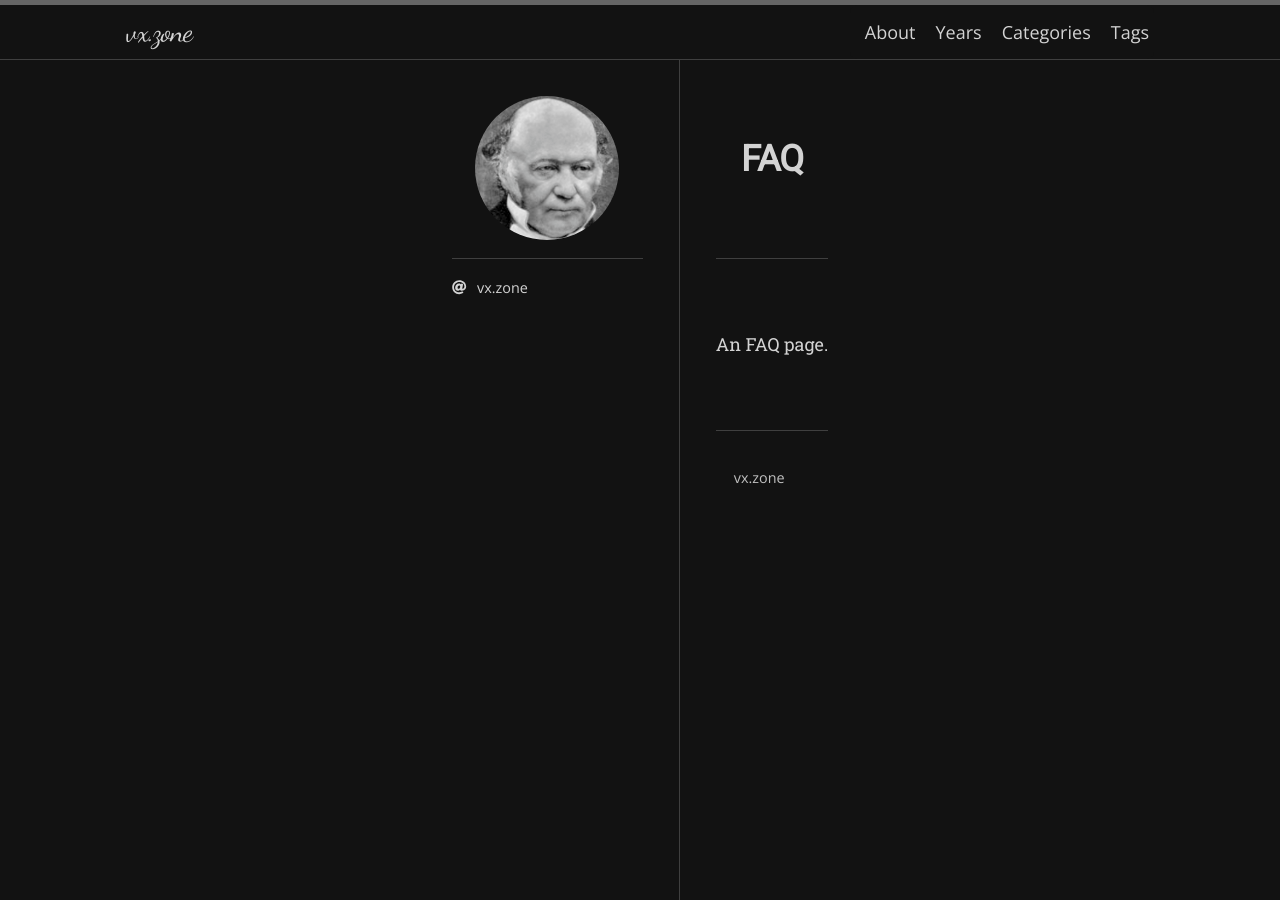
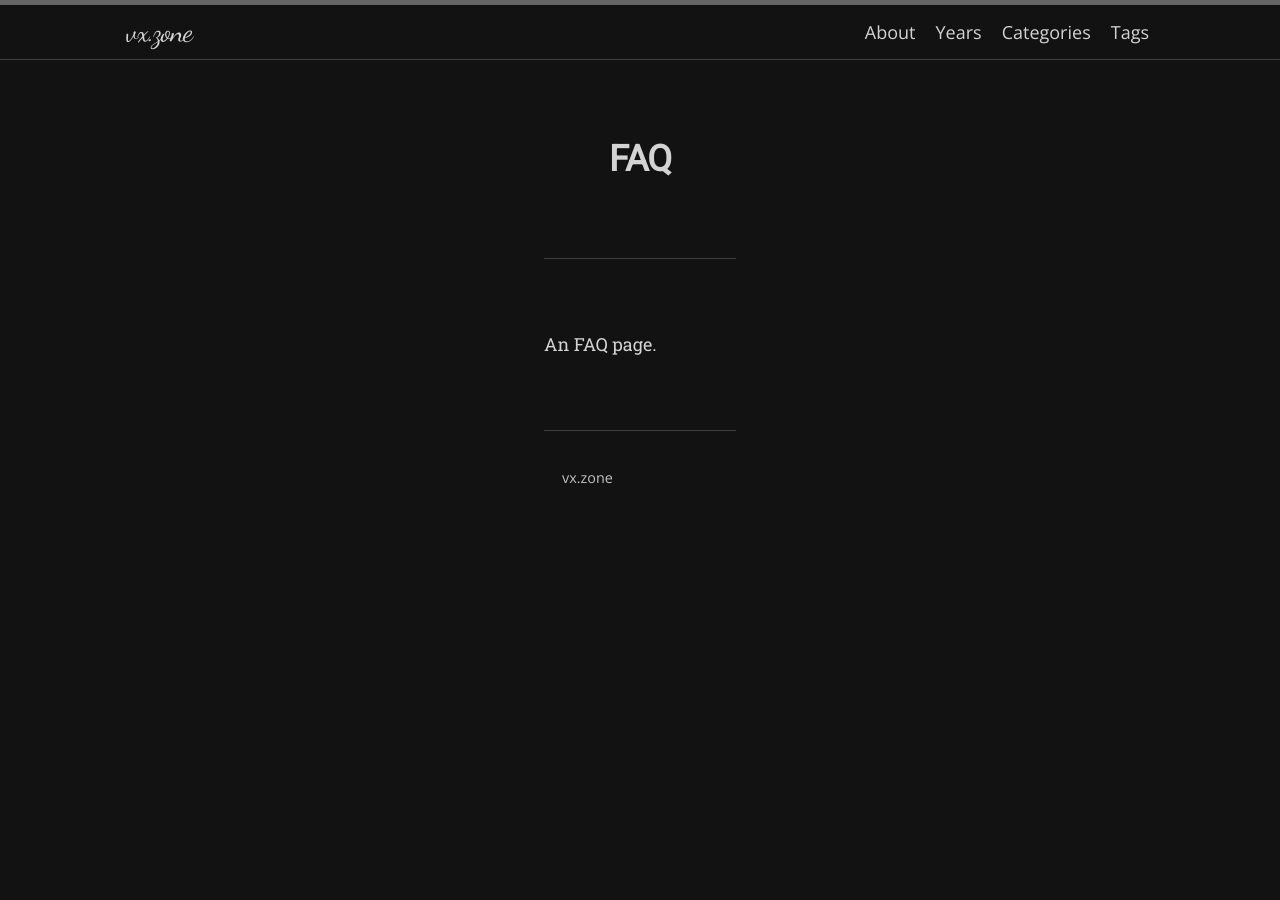
Before and after one commit to vx-zone/vx-zone.github.io, a Jekyll site: the page built from faq.md, in a window 1280 px wide. Built offline with Jekyll 4.4.1, drawn with Linux system fonts in a browser that asks for light colours; nearby versions of some CDN libraries; some web fonts are replaced.

Commit message:
Update default.html

```diff
--- a/_layouts/default.html
+++ b/_layouts/default.html
@@ -12,13 +12,6 @@
       </header>
 
       <div class="site-body wrapper">
-        <aside class="site-sidebar" id="site-sidebar">
-          {% if page.toc %}
-            {% include sidebar-toc.html %}
-          {% else %}
-            {% include sidebar.html %}
-          {% endif %}
-        </aside>
         <main class="site-main" id="site-main" aria-label="Content" tabindex="1">
           {{ content }}
           <footer class="site-footer">
```
